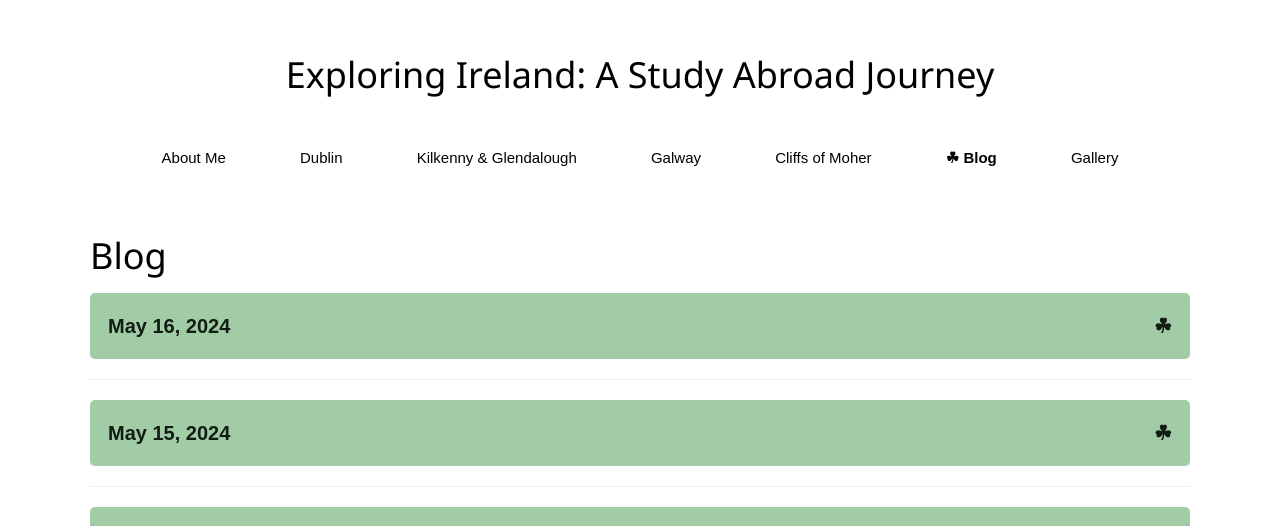
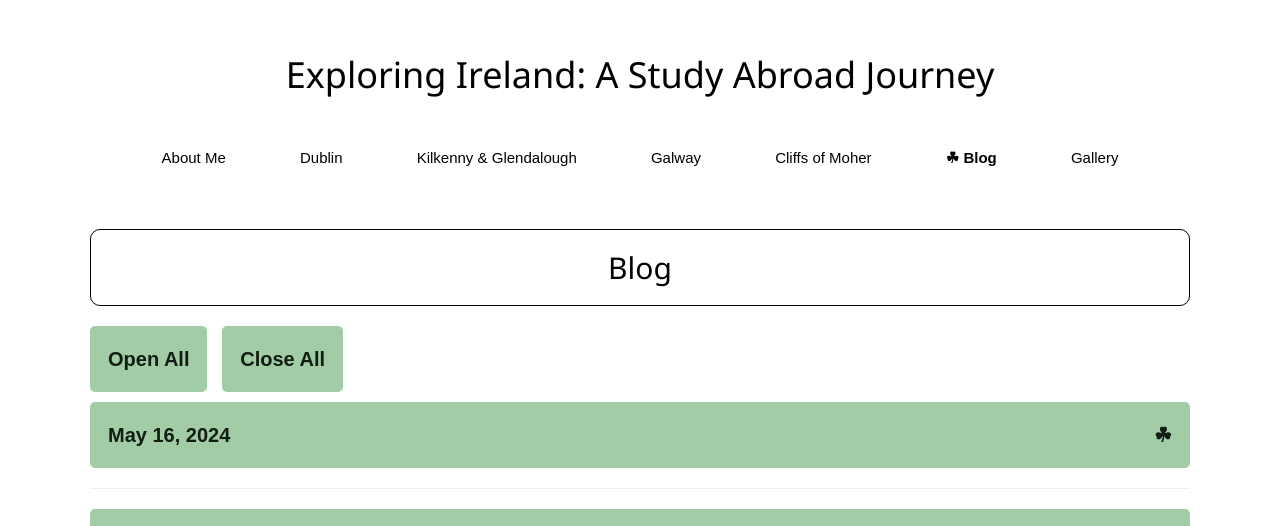
Before and after one commit to amzpapag/dublin, a plain HTML site: page blog.html in a window 1280 px wide. Shown: the top 526 px of the page. Drawn offline with nearby package versions, Linux system fonts and the light colour scheme.

Commit message:
Add files via upload

```diff
--- a/blog.html
+++ b/blog.html
@@ -33,7 +33,16 @@
     </nav>
 </header>
 <main id = "main">
-    <h1>Blog</h1>
+  <section class="page-title">
+    <h2>Blog</h2>
+  </section>
+  <button class="openAll">
+    Open All
+  </button>
+  <button class="closeAll">
+    Close All
+  </button>
+
 <div class="reverse">
     <hr>
     <!-- May 7 -->
```
Also changed, not shown: cliffs.html (+6 -0 lines), dublin.html (+6 -0 lines), gallery.html (+8 -1 lines), galway.html (+6 -0 lines), index.html (+3 -1 lines).
